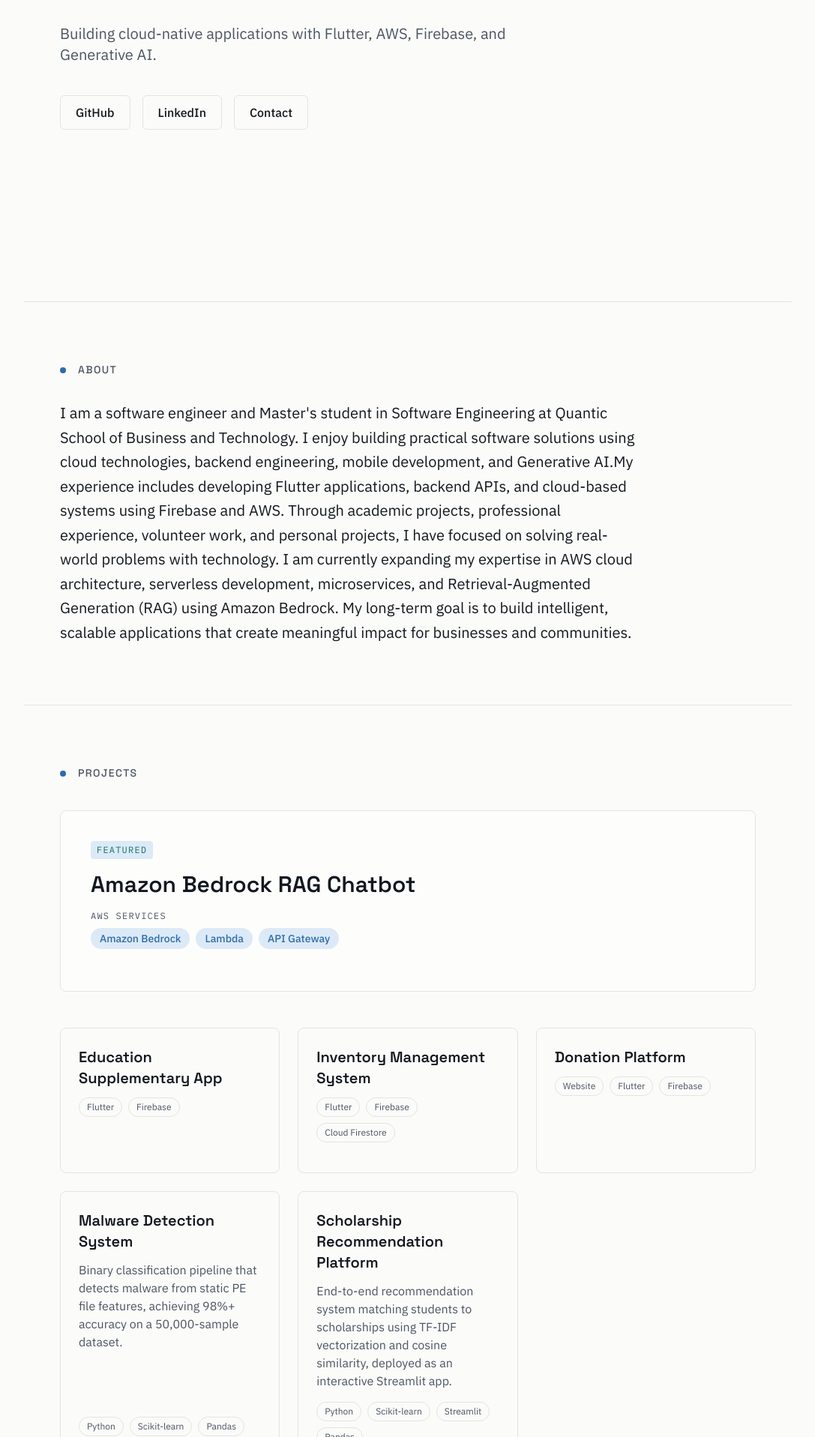
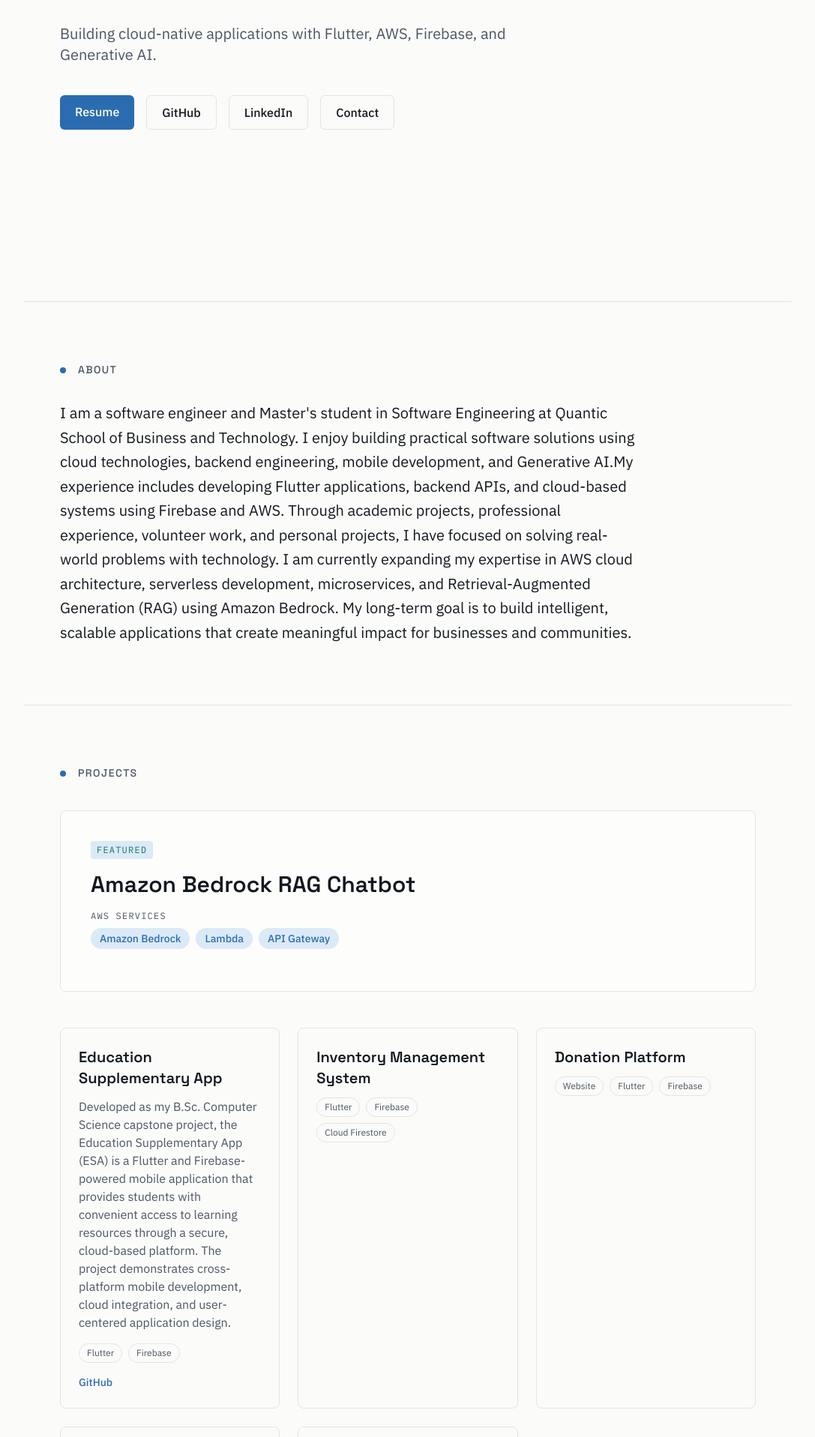
Before and after one commit to yesahek/yesahek.github.io, a React (Vite) app: page / in a window 1280 px wide. Shown: the part 383-2300 px from the top of the page at 75% size, without its empty margins (96-1183 px from the left). Built offline with nearby package versions, Linux system fonts and the light colour scheme.

Commit message:
update content

```diff
--- a/src/content.js
+++ b/src/content.js
@@ -5,10 +5,10 @@ export const profile = {
     location: "Ethiopia",
     bio: "I am a software engineer and Master's student in Software Engineering at Quantic School of Business and Technology. I enjoy building practical software solutions using cloud technologies, backend engineering, mobile development, and Generative AI.My experience includes developing Flutter applications, backend APIs, and cloud-based systems using Firebase and AWS. Through academic projects, professional experience, volunteer work, and personal projects, I have focused on solving real-world problems with technology. I am currently expanding my expertise in AWS cloud architecture, serverless development, microservices, and Retrieval-Augmented Generation (RAG) using Amazon Bedrock. My long-term goal is to build intelligent, scalable applications that create meaningful impact for businesses and communities.",
     links: {
-    resume: "", //
+    resume: "https://drive.google.com/file/d/12iLyep1LgSyLYd33ELtVmPy5yxnaACtC/view?usp=sharing", //
     github: "https://github.com/yesahek",
-    linkedin: "https://linkedin.com/yesahek", // TODO: your LinkedIn profile URL
-    email: "yesahek@gmail.com", // TODO: your co
+    linkedin: "https://linkedin.com/in/yesahek",
+    email: "yesahek@gmail.com",
     },
 }
 
@@ -30,11 +30,11 @@ export const projects = [
     id: "education-supplementary-app",
     featured: false,
     title: "Education Supplementary App",
-    summary: "", // TODO
-    problem: "", // TODO
+    summary: "Developed as my B.Sc. Computer Science capstone project, the Education Supplementary App (ESA) is a Flutter and Firebase-powered mobile application that provides students with convenient access to learning resources through a secure, cloud-based platform. The project demonstrates cross-platform mobile development, cloud integration, and user-centered application design.",
+    problem: "Students often struggle to access and organize supplementary learning materials because resources are scattered across multiple platforms and are not always easily available when needed. The Education Supplementary App (ESA) was developed to provide a centralized mobile platform where students can access educational resources conveniently and improve their learning experience.",
     technologies: ["Flutter", "Firebase"],
-    screenshots: [],
-    githubUrl: "", // TODO
+    screenshots: ["https://drive.google.com/file/d/1PmbpOel36RpwJqDLyGmPyvS8TT1Z47sZ/view?usp=sharing","https://drive.google.com/file/d/1yx-04Cwi9DmlRHd_6AoAPqvZYWuK249D/view?usp=sharing","https://drive.google.com/file/d/1r3LkuK2TqYlZCF3FYKvy4wJPe9fin0_9/view?usp=sharing"],
+    githubUrl: "https://github.com/yesahek/ESA_Project",
     demoUrl: "",
   },
   {
```
